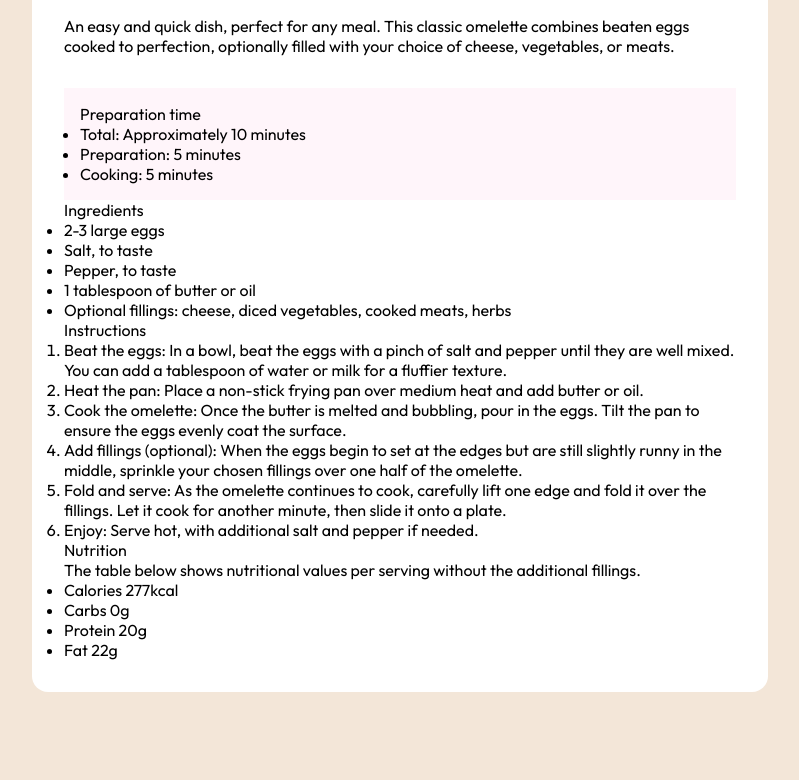
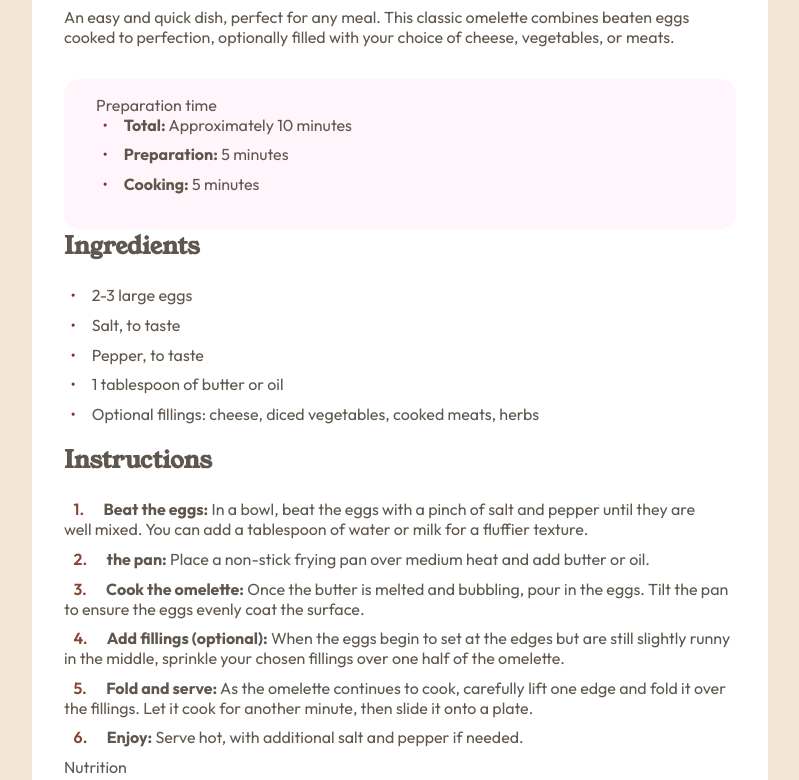
Before and after one commit to BegShoo/recipe-page-main, a plain HTML site: page index.html in a window 1280 px wide. Shown: the part 436-1216 px from the top of the page, without its empty margins (240-1039 px from the left). Before the commit the page ends 1128 px from the top, so only its background shows below. Drawn offline with Linux system fonts and the light colour scheme.

Commit message:
More updates

```diff
--- a/index.html
+++ b/index.html
@@ -52,62 +52,83 @@
           <p>Preparation time</p>
 
           <ul>
-            <li>Total: Approximately 10 minutes</li>
-            <li>Preparation: 5 minutes</li>
-            <li>Cooking: 5 minutes</li>
+            <li>
+              <span class="bullet">&bull;</span
+              ><strong>Total:</strong> Approximately 10 minutes
+            </li>
+            <li>
+              <span class="bullet">&bull;</span><strong>Preparation:</strong> 5
+              minutes
+            </li>
+            <li>
+              <span class="bullet">&bull;</span><strong>Cooking:</strong> 5
+              minutes
+            </li>
           </ul>
         </div>
       </header>
 
       <main>
         <div class="section-ingredients">
-          <p>Ingredients</p>
+          <h2 class="secondary-heading">Ingredients</h2>
 
           <ul>
-            <li>2-3 large eggs</li>
-            <li>Salt, to taste</li>
-            <li>Pepper, to taste</li>
-            <li>1 tablespoon of butter or oil</li>
+            <li><span class="bullet">&bull;</span>2-3 large eggs</li>
+            <li><span class="bullet">&bull;</span>Salt, to taste</li>
+            <li><span class="bullet">&bull;</span>Pepper, to taste</li>
             <li>
-              Optional fillings: cheese, diced vegetables, cooked meats, herbs
+              <span class="bullet">&bull;</span>1 tablespoon of butter or oil
+            </li>
+            <li>
+              <span class="bullet">&bull;</span>Optional fillings: cheese, diced
+              vegetables, cooked meats, herbs
             </li>
           </ul>
         </div>
 
         <div class="section-instructions">
-          <p>Instructions</p>
+          <h2 class="secondary-heading">Instructions</h2>
 
           <ol>
             <li>
-              Beat the eggs: In a bowl, beat the eggs with a pinch of salt and
-              pepper until they are well mixed. You can add a tablespoon of
-              water or milk for a fluffier texture.
+              <span class="list-number">1.</span>
+              <strong>Beat the eggs:</strong> In a bowl, beat the eggs with a
+              pinch of salt and pepper until they are <br />
+              well mixed. You can add a tablespoon of water or milk for a
+              fluffier texture.
             </li>
 
             <li>
-              Heat the pan: Place a non-stick frying pan over medium heat and
-              add butter or oil.
+              <span class="list-number">2.</span>
+              <strong>the pan:</strong> Place a non-stick frying pan over medium
+              heat and add butter or oil.
             </li>
 
             <li>
-              Cook the omelette: Once the butter is melted and bubbling, pour in
-              the eggs. Tilt the pan to ensure the eggs evenly coat the surface.
+              <span class="list-number">3.</span>
+              <strong>Cook the omelette:</strong> Once the butter is melted and
+              bubbling, pour in the eggs. Tilt the pan to ensure the eggs evenly
+              coat the surface.
             </li>
 
             <li>
-              Add fillings (optional): When the eggs begin to set at the edges
-              but are still slightly runny in the middle, sprinkle your chosen
-              fillings over one half of the omelette.
+              <span class="list-number">4.</span>
+              <strong>Add fillings (optional):</strong> When the eggs begin to
+              set at the edges but are still slightly runny in the middle,
+              sprinkle your chosen fillings over one half of the omelette.
             </li>
 
             <li>
-              Fold and serve: As the omelette continues to cook, carefully lift
-              one edge and fold it over the fillings. Let it cook for another
-              minute, then slide it onto a plate.
+              <span class="list-number">5.</span>
+              <strong>Fold and serve:</strong> As the omelette continues to
+              cook, carefully lift one edge and fold it over the fillings. Let
+              it cook for another minute, then slide it onto a plate.
             </li>
 
             <li>
-              Enjoy: Serve hot, with additional salt and pepper if needed.
+              <span class="list-number">6.</span>
+              <strong>Enjoy:</strong> Serve hot, with additional salt and pepper
+              if needed.
             </li>
           </ol>
         </div>
--- a/style.css
+++ b/style.css
@@ -6,6 +6,8 @@
 
 html {
   font-family: Outfit, sans-serif;
+  color: hsl(30, 10%, 34%);
+  font-size: 1rem;
 }
 
 body {
@@ -29,9 +31,10 @@ body {
   margin-bottom: 2rem;
 }
 
-.primary-heading {
+.primary-heading,
+.secondary-heading {
   font-family: "Young Serif", serif;
-  margin-bottom: 2rem;
+  margin-bottom: 1.4rem;
 }
 
 .recipe-description {
@@ -41,4 +44,25 @@ body {
 .section-prep-time {
   background-color: hsl(330, 100%, 98%);
   padding: 1rem;
+  border-radius: 1rem;
+  padding-left: 2rem;
 }
+
+ul,
+li {
+  list-style: none;
+  padding-bottom: 0.6rem;
+}
+
+.bullet {
+  padding-right: 1rem;
+  padding-left: 0.4rem;
+  color: hsl(332, 51%, 32%);
+}
+
+.list-number {
+  color: hsl(14, 45%, 36%);
+  font-weight: 600;
+  padding-right: 1rem;
+  padding-left: 0.6rem;
+}
```
